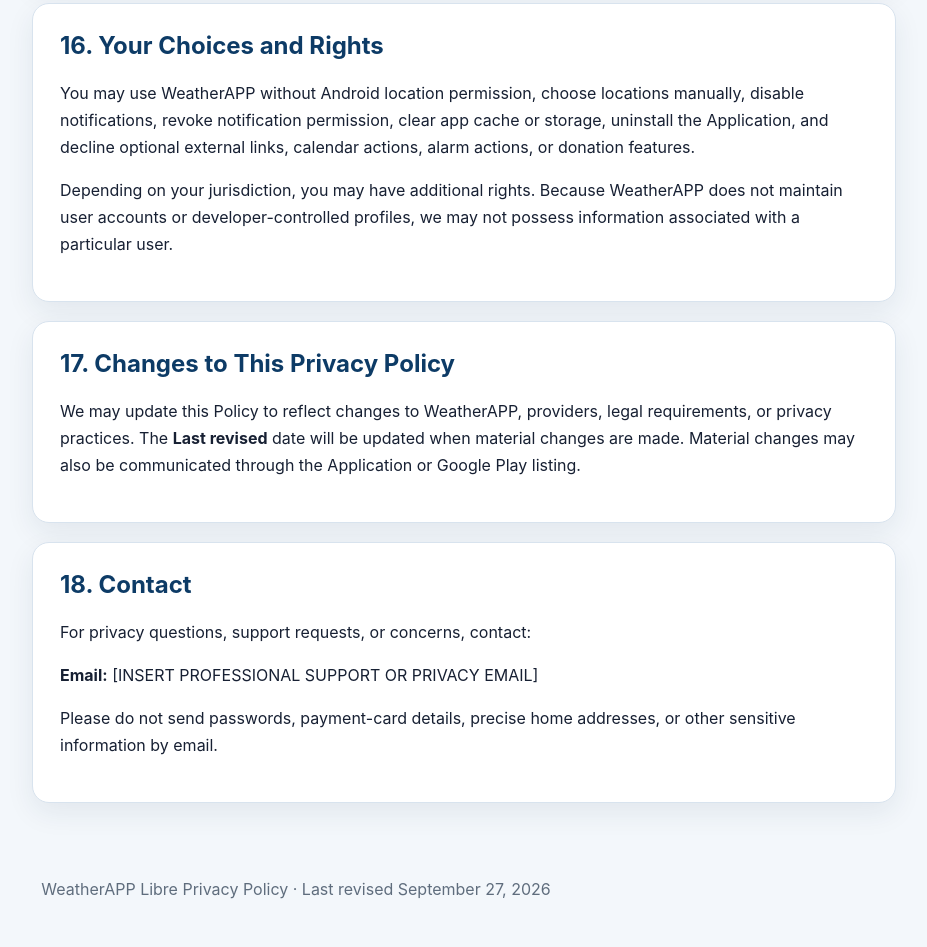
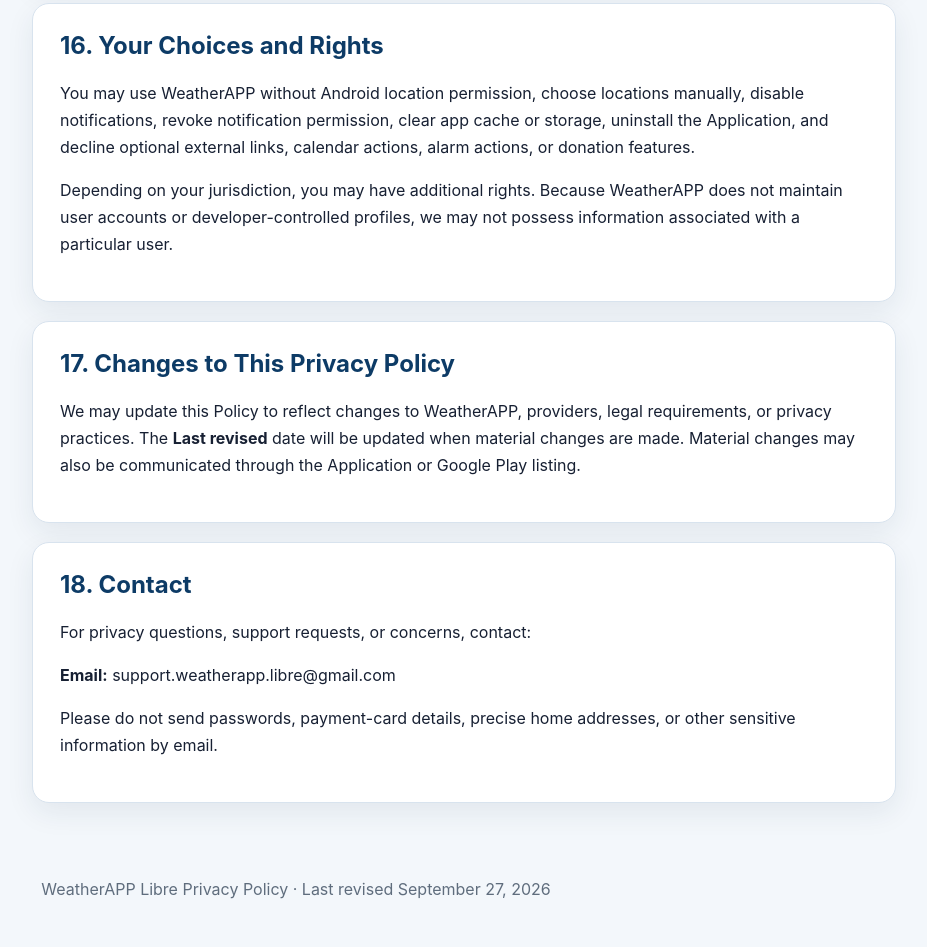
Before and after one commit to adamjeremy-sk/WeatherAPP, a plain HTML site: page privacypolicy.html in a window 1280 px wide. Shown: the part 6872-7819 px from the top of the page, without its empty margins (344-1271 px from the left). Drawn offline with Linux system fonts and the light colour scheme.

Commit message:
Add files via upload

```diff
--- a/privacypolicy.html
+++ b/privacypolicy.html
@@ -198,7 +198,7 @@
 <section id="15-international-processing"><h2>15. International Processing</h2><p>Third-party providers may process requests on infrastructure outside your province, territory, state, or country. Privacy laws may differ between jurisdictions. Using WeatherAPP involves transmitting the limited request information described in this Policy.</p></section>
 <section id="16-your-choices-and-rights"><h2>16. Your Choices and Rights</h2><p>You may use WeatherAPP without Android location permission, choose locations manually, disable notifications, revoke notification permission, clear app cache or storage, uninstall the Application, and decline optional external links, calendar actions, alarm actions, or donation features.</p><p>Depending on your jurisdiction, you may have additional rights. Because WeatherAPP does not maintain user accounts or developer-controlled profiles, we may not possess information associated with a particular user.</p></section>
 <section id="17-changes-to-this-privacy-policy"><h2>17. Changes to This Privacy Policy</h2><p>We may update this Policy to reflect changes to WeatherAPP, providers, legal requirements, or privacy practices. The <strong>Last revised</strong> date will be updated when material changes are made. Material changes may also be communicated through the Application or Google Play listing.</p></section>
-<section id="18-contact"><h2>18. Contact</h2><p>For privacy questions, support requests, or concerns, contact:</p><p><strong>Email:</strong> [INSERT PROFESSIONAL SUPPORT OR PRIVACY EMAIL]</p><p>Please do not send passwords, payment-card details, precise home addresses, or other sensitive information by email.</p></section>
+<section id="18-contact"><h2>18. Contact</h2><p>For privacy questions, support requests, or concerns, contact:</p><p><strong>Email:</strong> support.weatherapp.libre@gmail.com</p><p>Please do not send passwords, payment-card details, precise home addresses, or other sensitive information by email.</p></section>
 </main>
 </div>
 <footer>WeatherAPP Libre Privacy Policy · Last revised September 27, 2026</footer>
```
